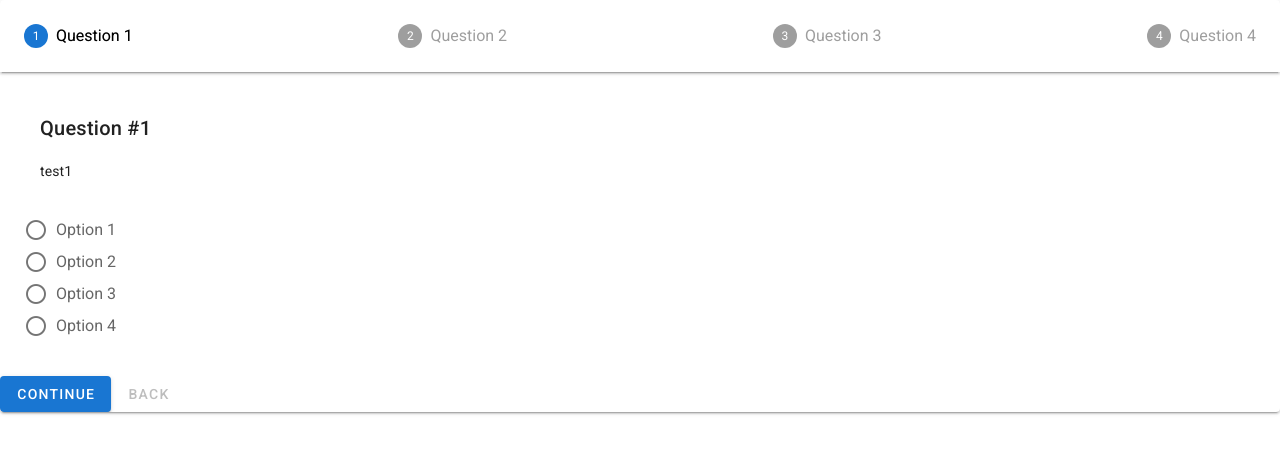
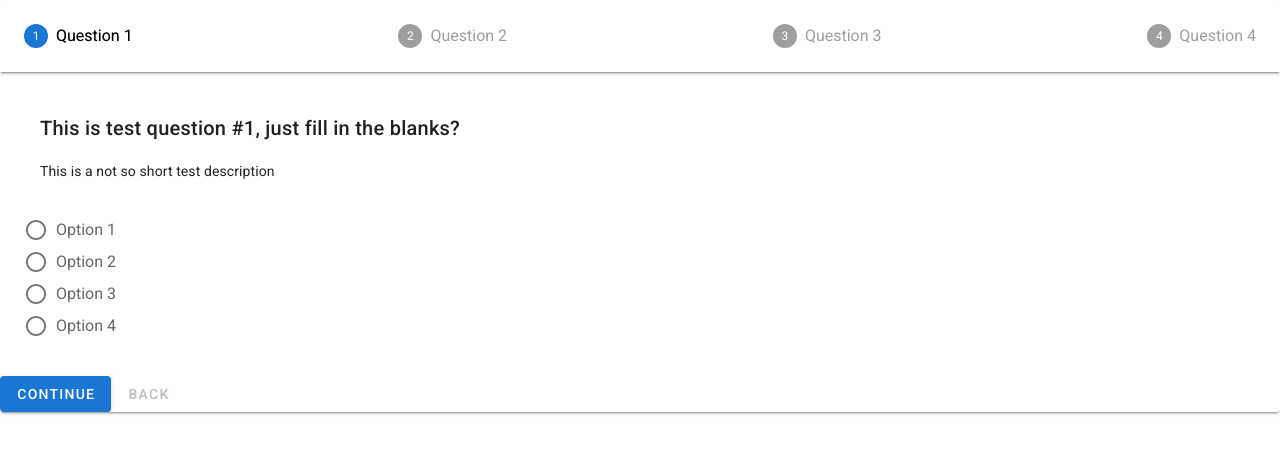
Before and after one commit to NLluuk/VU-Student-Matcher, a Vue app: page / in a window 1280 px wide. Shown: the top 454 px of the page. Built offline with nearby package versions, Linux system fonts and the light colour scheme.

Commit message:
step now knows index of question

```diff
--- a/src/views/Home.vue
+++ b/src/views/Home.vue
@@ -5,9 +5,9 @@
         Question {{ n }}
       </v-stepper-step>
     </v-stepper-header>
-    <v-stepper-items v-for="n in 4" :key="n">
-      <v-stepper-content :step="n">
-        <question title="Question #1" text="test1"></question>
+    <v-stepper-items v-for="question in questions" :key="question.title">
+      <v-stepper-content :step="questions.indexOf(question) + 1">
+        <question :title="question.title" :text="question.text"></question>
       </v-stepper-content>
     </v-stepper-items>
     <v-btn color="primary" @click="nextStep">
@@ -26,6 +26,7 @@ export default {
   data: () => ({
     e1: 1,
     isDisabled: true,
+    currentStep: 1,
     questions: [
       {
         title: "This is test question #1, just fill in the blanks?",
```
